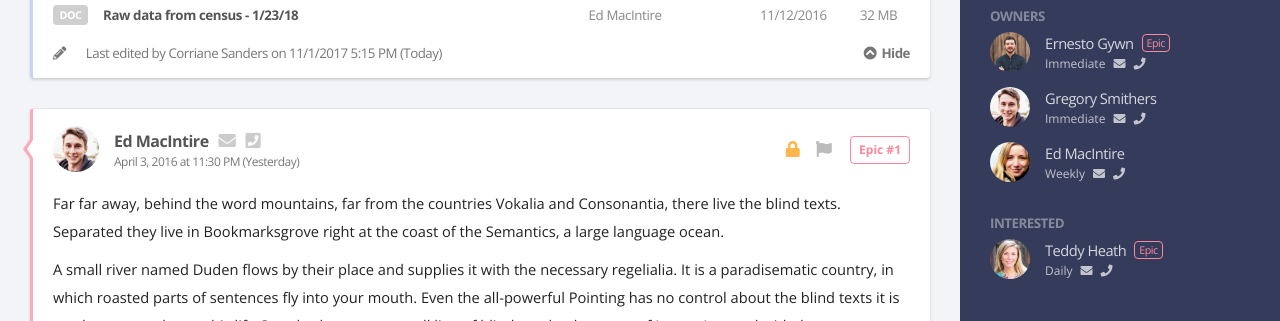
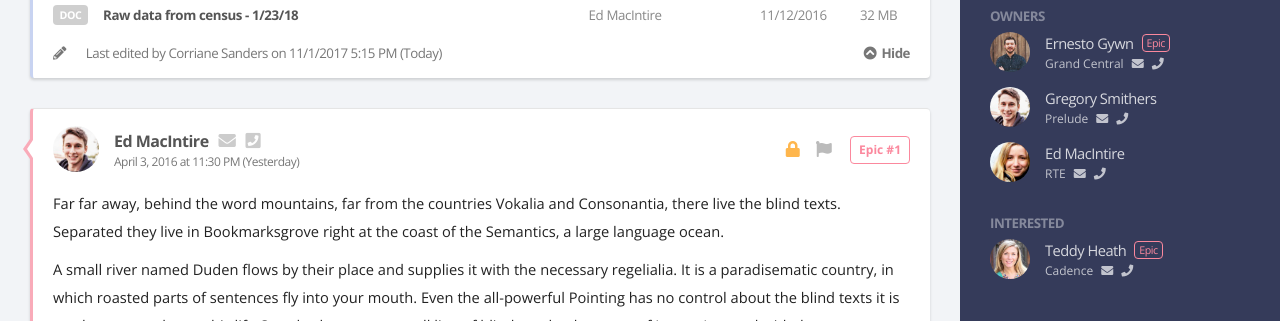
Before and after one commit to TeddyBurnsides/theowiersema.github.io, a plain HTML site: page sherlock/index.html in a window 1280 px wide. Shown: the part 682-1003 px from the top of the page. Drawn offline with nearby package versions, Linux system fonts and the light colour scheme.

Commit message:
Update index.html

```diff
--- a/sherlock/index.html
+++ b/sherlock/index.html
@@ -75,32 +75,32 @@
           <div class="people primary">
                <img src="profile1.jpg" class="profilepic" />
                <div class="name">Ernesto Gywn<sup>Epic</sup></div>
-               <div class="role">Immediate<i class="fa fa-envelope"></i><i class="fa fa-phone"></i></div>
+               <div class="role">Grand Central<i class="fa fa-envelope"></i><i class="fa fa-phone"></i></div>
                <div class="clear"></div>
           </div>
           <div class="people">
                <img src="profile2.jpg" class="profilepic" />
                <div class="name">Gregory Smithers</div>
-               <div class="role">Immediate<i class="fa fa-envelope"></i><i class="fa fa-phone"></i></div>
+               <div class="role">Prelude<i class="fa fa-envelope"></i><i class="fa fa-phone"></i></div>
                <div class="clear"></div>
           </div>
           <div class="people">
                <img src="profile3.jpg" class="profilepic" />
                <div class="name">Ed MacIntire</div>
-               <div class="role">Weekly<i class="fa fa-envelope"></i><i class="fa fa-phone"></i></div>
+               <div class="role">RTE<i class="fa fa-envelope"></i><i class="fa fa-phone"></i></div>
                <div class="clear"></div>
           </div>
           <h4>Interested</h4>
           <div class="people">
                <img src="profile4.jpg" class="profilepic" />
                <div class="name">Teddy Heath<sup>Epic</sup></div>
-               <div class="role">Daily<i class="fa fa-envelope"></i><i class="fa fa-phone"></i></div>
+               <div class="role">Cadence<i class="fa fa-envelope"></i><i class="fa fa-phone"></i></div>
                <div class="clear"></div>
           </div>
           <div class="people me">
                <img src="profile5.jpg" class="profilepic" />
                <div class="name">Karyn Smith</div>
-               <div class="role">Immediate<i class="fa fa-envelope"></i><i class="fa fa-phone"></i></div>
+               <div class="role">Cadence<i class="fa fa-envelope"></i><i class="fa fa-phone"></i></div>
                <div class="clear"></div>
           </div>
      </div>
```
